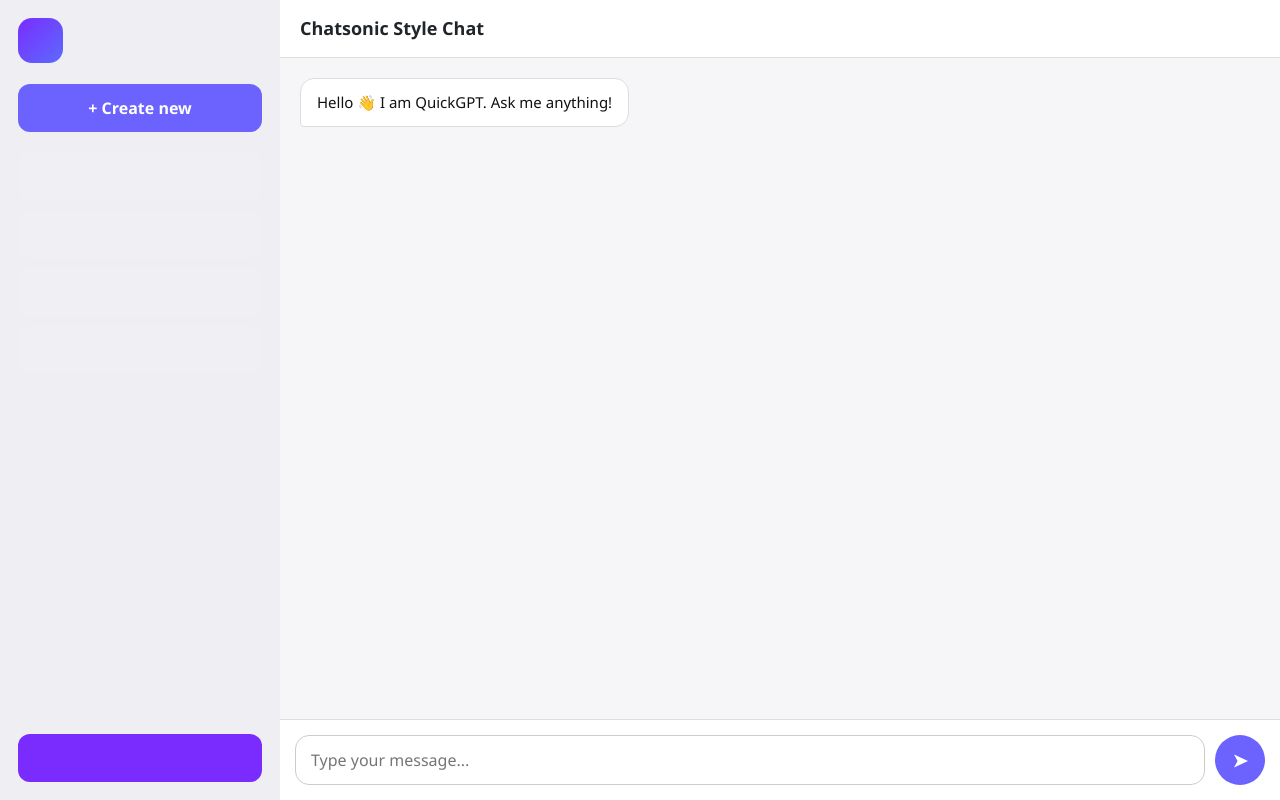
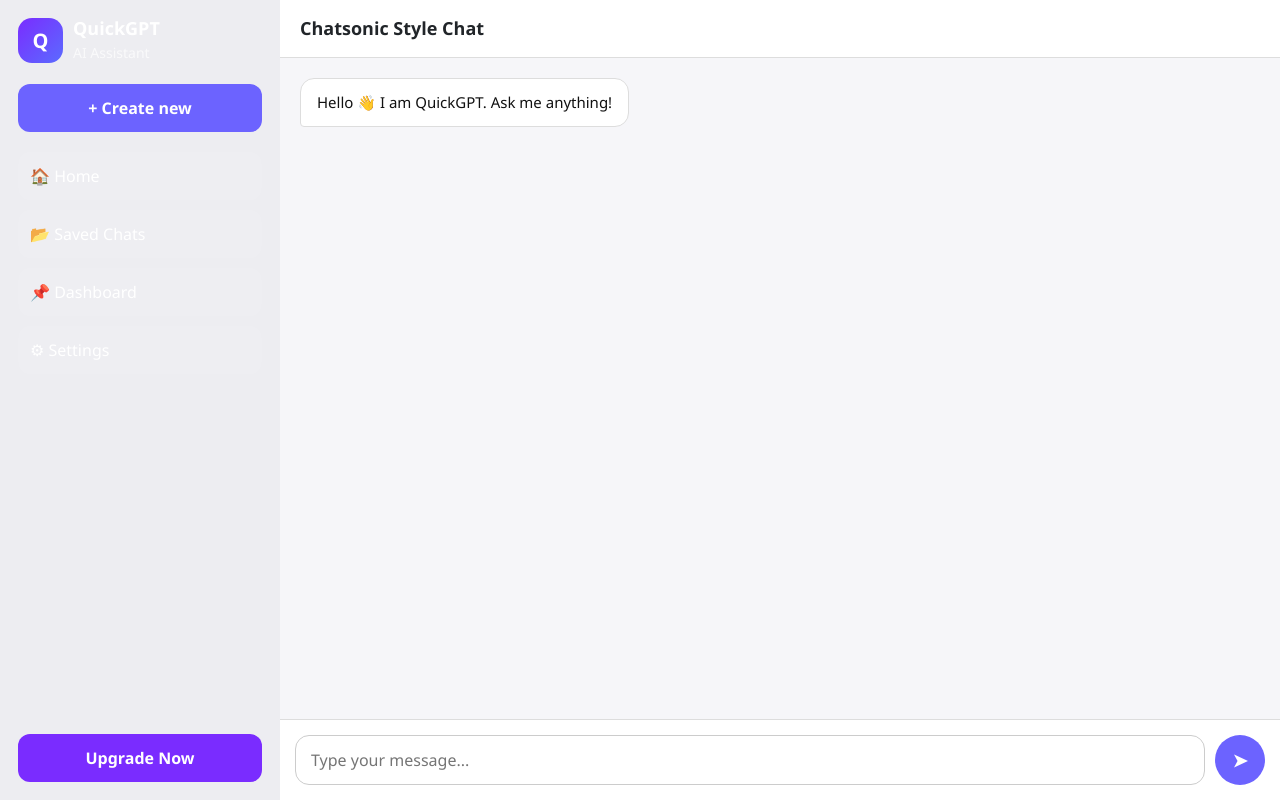
Before and after one commit to Siri2156/Chatbot, a Flask app: page /chatbot in a window 1280 px wide. Run offline with Flask 3, Linux system fonts and the light colour scheme.

Commit message:
initial commit

```diff
--- a/templates/chat.html
+++ b/templates/chat.html
@@ -24,8 +24,8 @@
     /* Sidebar */
     .sidebar {
       width: 280px;
-      background: #ededf1a2;
-      color: #00000000;
+      background: #ededf1;
+      color: white;
       padding: 18px;
       display: flex;
       flex-direction: column;
```
